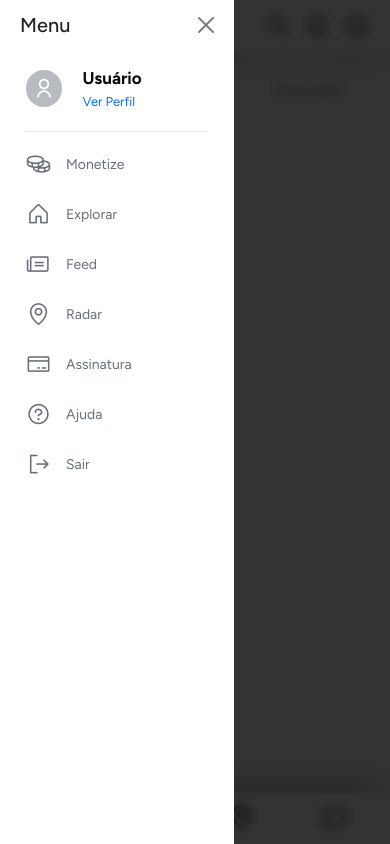
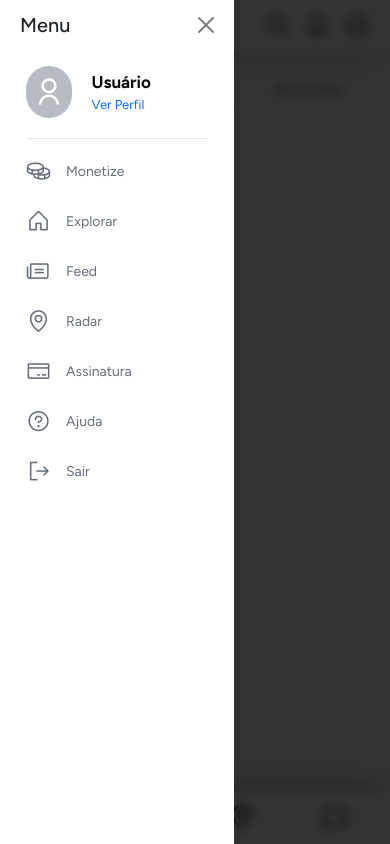
Before and after one commit to leonardosouzaweb/seexfy, a PHP site: page /seexfy/chat/index.php in a window 390 px wide, after a click that opens the changed part. Run offline with PHP 8.4, Linux system fonts and the light colour scheme; some libraries are stand-ins or nearby versions.

Commit message:
Update style.css

```diff
--- a/css/style.css
+++ b/css/style.css
@@ -137,7 +137,7 @@ main { display: none; }
     .eventsP .event .detail .confirm div:nth-child(2) { position: relative; }
     .eventsP .event .detail .confirm div:nth-child(2) div { background: #2ecc71; border: 2px solid #fff; width: 30px; height: 30px; border-radius: 50px; text-align: center; color: #fff; font-size: 11px; font-weight: bold; padding-top: 6px; position: absolute; right: -25px; top: 0;}
 
-    .profileP { padding-top: 60px; }
+    .profileP { padding-top: 70px; }
     .profileP .container h1 { font-size: 25px; font-weight: 600; margin: 0px 0; color: #0B0B0B; }
 
     .profileP .container .avatar { display: flex; width: 100%; gap: 20px; margin-bottom: 15px; align-items: center; }
@@ -381,11 +381,11 @@ main { display: none; }
     .offcanvas ul li:last-child { margin-bottom: 0; }
     .offcanvas ul li i { font-size: 25px; }
     .offcanvas .avatar { display: flex; width: 100%; gap: 20px; margin-bottom: 20px; align-items: center; border-bottom: 1px solid #64748b2e; padding-bottom: 20px;}
-    .offcanvas .avatar div:nth-child(1) { width: 20%; border-radius: 20px; }
+    .offcanvas .avatar div:nth-child(1) { width: 25%; border-radius: 20px; }
     .offcanvas .avatar div:nth-child(2) span { font-weight: bold; font-size: 17px; color: #0B0B0B; }
     .offcanvas .avatar div:nth-child(2) a { text-decoration: none; }
     .offcanvas .avatar div:nth-child(2) p { margin: 0; font-size: 13px; }
-    .offcanvas .avatar img { width: 100%; margin: 0 auto; border-radius: 25px; }
+    .offcanvas .avatar img { width: 100%; margin: 0 auto; border-radius: 25px; height: 52px; object-fit: cover; }
     .offcanvas-backdrop { background-color: rgb(0 0 0 / 80%); -webkit-backdrop-filter: blur(5px); backdrop-filter: blur(5px); }
     .offcanvas-backdrop.show { opacity: 1; }
 
```
